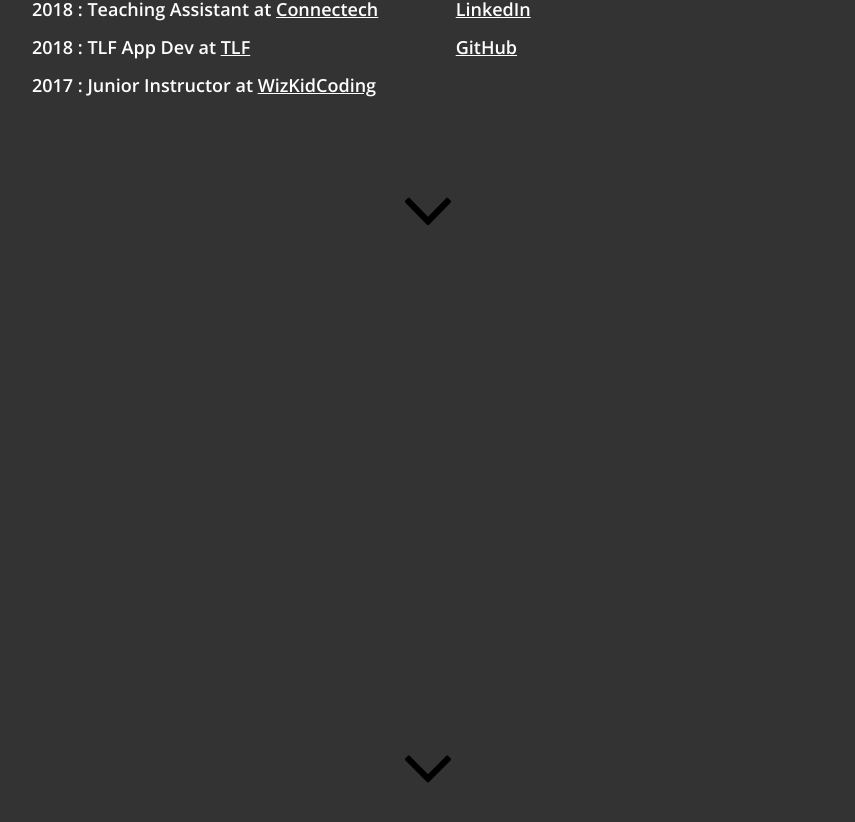
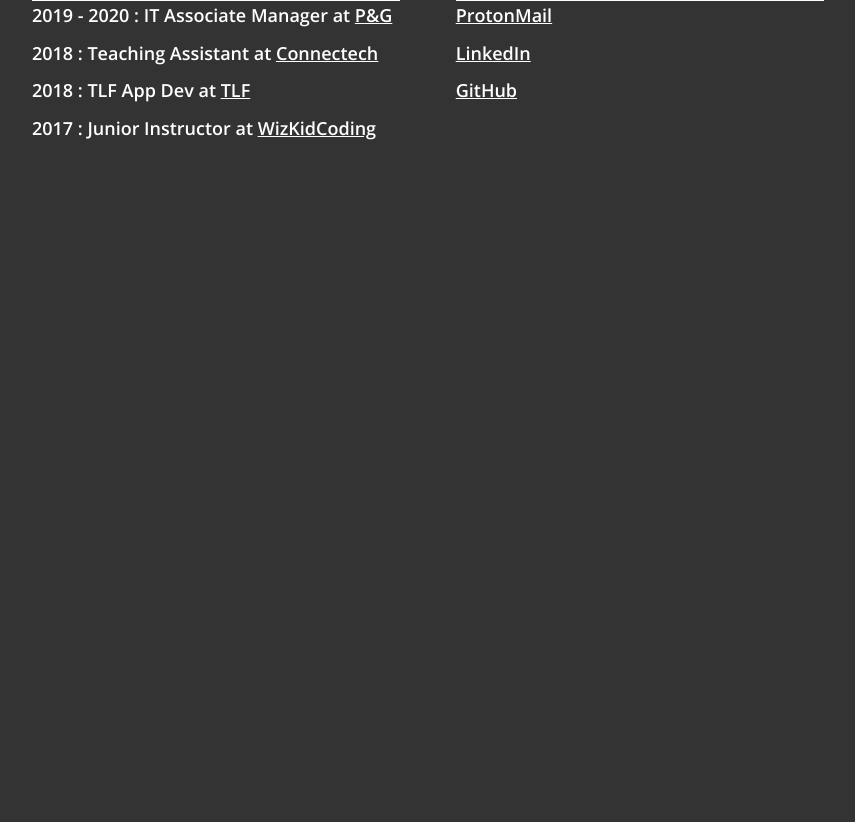
Before and after one commit to RavenDuffy/Portfolio, a Next.js app in the folder FrontEnd/portfolio/: page / in a window 1280 px wide. Shown: the part 1291-2113 px from the top of the page, without its empty margins (212-1067 px from the left). Built offline with nearby package versions, Linux system fonts and the light colour scheme.

Commit message:
Removed Extra Nav Arrows + Refactored Scroll Code

```diff
--- a/FrontEnd/portfolio/components/home/about.layout.js
+++ b/FrontEnd/portfolio/components/home/about.layout.js
@@ -29,7 +29,6 @@ export default function AboutLayout() {
           </div>
         </div>
       </div>
-      <NavArrow target="showcase"/>
     </div>
   )
 }
--- a/FrontEnd/portfolio/components/home/layout.module.css
+++ b/FrontEnd/portfolio/components/home/layout.module.css
@@ -36,7 +36,6 @@
   top: 0;
   z-index: 10;
   box-shadow: 0 3px #1113;
-  width: 44rem;
   padding: 0 50%;
   transition: .3s;
 }
--- a/FrontEnd/portfolio/components/home/showcase.layout.js
+++ b/FrontEnd/portfolio/components/home/showcase.layout.js
@@ -6,7 +6,6 @@ import NavArrow from '../navarrow.js'
 export default function ShowcaseLayout() {
   return (
     <div className={styles.section} id="showcase">
-      <NavArrow target="contact"/>
     </div>
   )
 }
--- a/FrontEnd/portfolio/components/scripts/scroll.js
+++ b/FrontEnd/portfolio/components/scripts/scroll.js
@@ -2,11 +2,10 @@ import styles from '../home/layout.module.css'
 import utilStyles from '../../styles/utils.module.css'
 
 function onScroll() {
-  const header = document.querySelector("header")
-  const navContainer = header.children[1];
+  const nav = document.querySelector("[class*='navContainer']")
   const originalState = `${styles.navContainer} ${utilStyles.noSelect}`
 
-  navContainer.className = (window.scrollY >= 450)
+  nav.className = (window.scrollY >= 450)
     ? `${originalState} ${styles.sticky}`
     : `${originalState}`
 }
```
